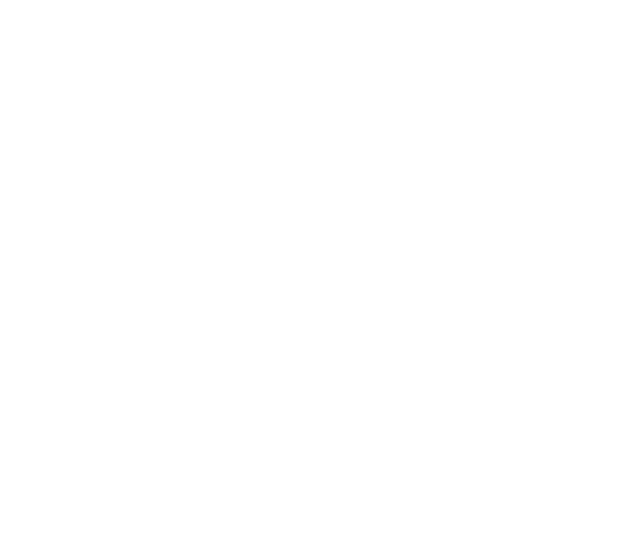
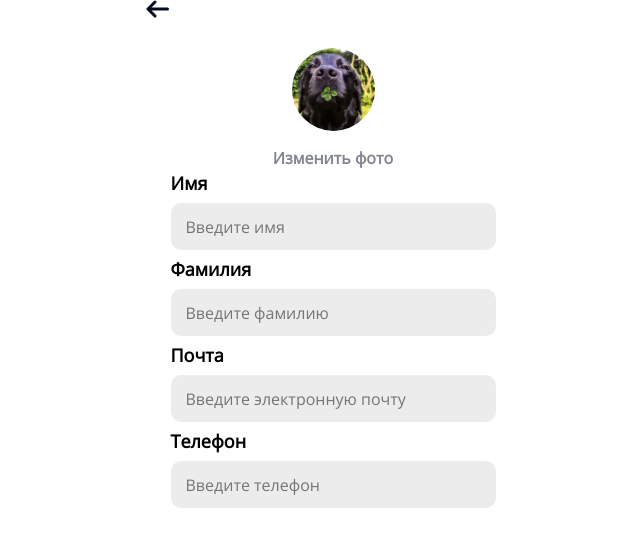
Before and after one commit to ASharksss/vezdesensmobile, a React (Create React App) app: page /editProfile in a window 1280 px wide. Before the commit this address had no page. Shown: the top 546 px of the page, without its empty margins (307-947 px from the left). Built offline with nearby package versions, Linux system fonts and the light colour scheme.

Commit message:
header, footer, cardPage, BoardPage

```diff
--- a/src/App.css
+++ b/src/App.css
@@ -138,6 +138,7 @@
 }
 
 .column {
+    display: flex;
     flex-direction: column;
 }
 
--- a/src/App.js
+++ b/src/App.js
@@ -12,6 +12,7 @@
 import SubCategoryPage from "./pages/SubCategoryPage";
 import CategoryPage from "./pages/CategoryPage";
 import ServicePage from "./pages/ServicePage";
+import EditProfilePage from "./pages/EditProfilePage";
 
 function App() {
   return (
@@ -33,6 +34,7 @@
           <Route path='/cardPage' element={<CardPage/>}/>
           <Route path='/dialog' element={<DialogPage/>}/>
           <Route path='/subCategory' element={<SubCategoryPage/>}/>
+          <Route path='/editProfile' element={<EditProfilePage/>}/>
 
         </Routes>
 
--- /dev/null
+++ b/src/pages/EditProfilePage.jsx
@@ -0,0 +1,27 @@
+import React from 'react';
+import Back from "../ui/Back";
+import avatar from '../asserts/on.jpg'
+import Input from "../ui/input";
+
+const EditProfilePage = () => {
+	return (
+		<div className='editPAge'>
+			<Back/>
+			<div className="editProfile_avatar">
+				<img src={avatar} alt="" className='editProfile_avatar-img'/>
+				<span className='editProfile_avatar-span'>Изменить фото</span>
+			</div>
+			<div className="editProfile_form column items-center">
+				<Input label={'Имя'} placeholder={'Введите имя'}/>
+				<Input label={'Фамилия'} placeholder={'Введите фамилию'}/>
+				<Input label={'Почта'} placeholder={'Введите электронную почту'}/>
+				<Input label={'Телефон'} placeholder={'Введите телефон'}/>
+			</div>
+			<div className="editProfile_btns">
+
+			</div>
+		</div>
+	);
+};
+
+export default EditProfilePage;
--- a/src/pages/pages.css
+++ b/src/pages/pages.css
@@ -316,6 +316,30 @@
     color: rgba(181, 183, 189, 1);
 }
 
-.serviceItem_btns {
+/* EditProfilePage */
+
+
+.editProfile_avatar {
+    display: flex;
+    align-items: center;
+    justify-content: center;
+    flex-direction: column;
 
 }
+
+.editProfile_avatar-img {
+    width: 83px;
+    height: 83px;
+    border-radius: 50%;
+    margin-top: 30px;
+    margin-bottom: 15px;
+}
+
+.editProfile_avatar-span {
+    color: #838690;
+    font-weight: bold;
+}
+
+.editProfile_form {
+
+}
--- /dev/null
+++ b/src/ui/input.jsx
@@ -0,0 +1,12 @@
+import React from 'react';
+
+const Input = ({label, placeholder}) => {
+	return (
+		<div className='input column'>
+			<label htmlFor="" className='input_label'>{label}</label>
+			<input type="text" placeholder={placeholder} className='input_form'/>
+		</div>
+	);
+};
+
+export default Input;
--- a/src/ui/style.css
+++ b/src/ui/style.css
@@ -27,3 +27,23 @@
     width: 100%;
     background-color: rgba(246, 246, 246, 1);
 }
+
+/* Input */
+
+.input + .input {
+    margin-top: 6px;
+}
+
+.input_label {
+    font-size: 18px;
+    font-weight: bold;
+    margin-bottom: 6px;
+}
+
+.input_form {
+    width: 325px;
+    height: 47px;
+    background-color: #ECECEC;
+    border-radius: 10px;
+    padding: 15px;
+}
```
Also changed, not shown: src/asserts/icons/filter.svg (added).
